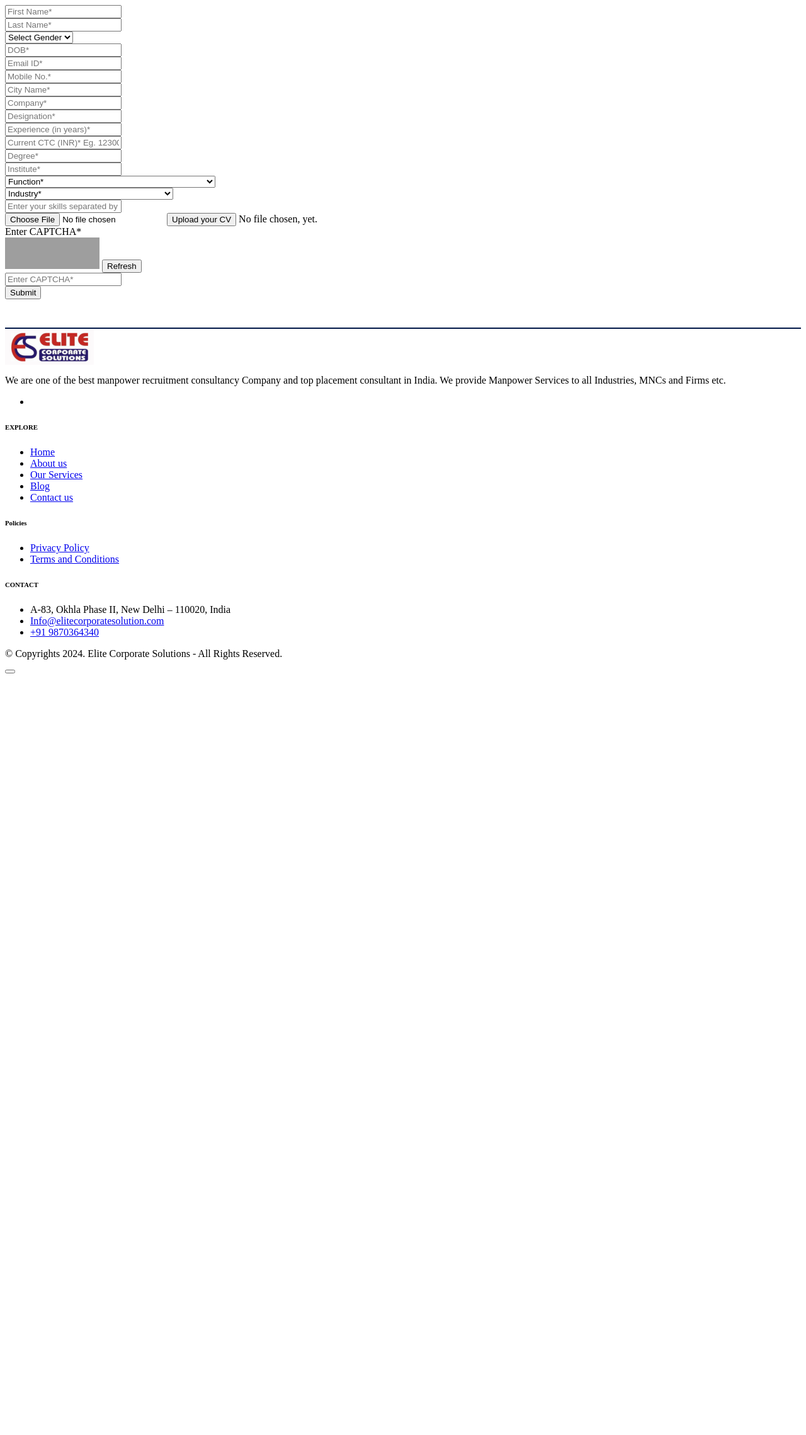
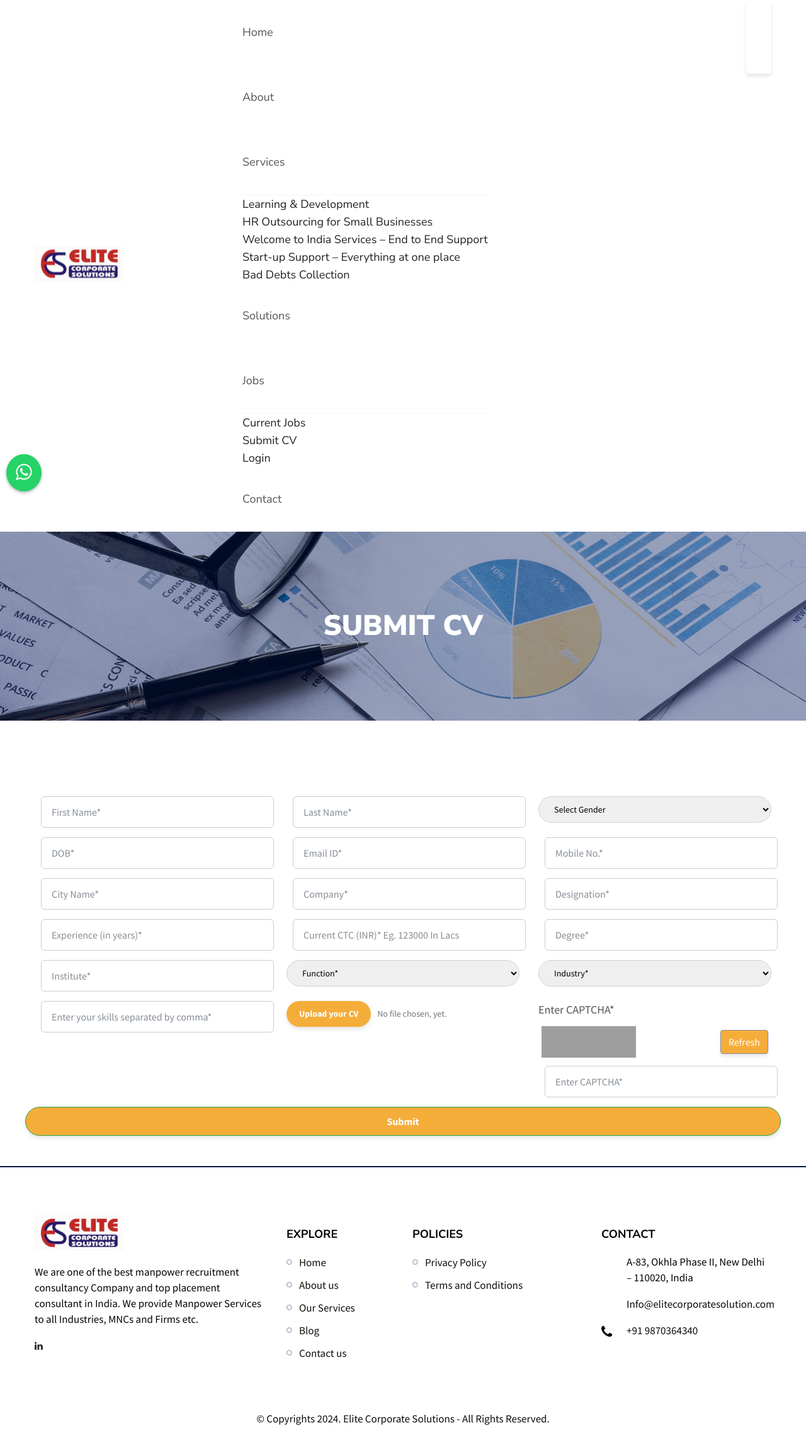
Before and after one commit to ankit-kumar-guptaa/elite-new, a PHP site: page /submit_cv in a window 1280 px wide. Shown: the whole page at 63% size. Before the commit the page ends 1069 px from the top, so only its background shows below. Run offline with PHP 8.4, Linux system fonts and the light colour scheme; some libraries are stand-ins or nearby versions; grey boxes are pictures that could not be loaded.

Commit message:
Refactor services.php and submit_cv.php for improved SEO and user experience. Updated meta tags in services.php to reflect service offerings and optimized Open Graph and Twitter Card tags. In submit_cv.php, added comprehensive HTML structure, enhanced styling for form elements, and integrated Google Tag Manager for better analytics tracking. These changes aim to enhance site visibility and user interaction.

```diff
--- a/submit_cv.php
+++ b/submit_cv.php
@@ -1,4 +1,243 @@
+<!DOCTYPE html>
+<html lang="en">
 
+<head>
+    <!-- Basic Meta Tags -->
+    <meta charset="UTF-8">
+    <meta name="viewport" content="width=device-width, initial-scale=1, shrink-to-fit=no">
+    <meta http-equiv="X-UA-Compatible" content="IE=edge">
+
+    <!-- SEO Meta Tags -->
+    <title>Solutions Elite Corporate Solutions - Leading Recruitment Agency in India</title>
+    <meta name="description"
+        content="Learn about Elite Corporate Solutions, a premier recruitment agency in India. Discover our journey, mission, and commitment to connecting top talent with leading organizations.">
+    <meta name="keywords"
+        content="about elite corporate solutions, recruitment company history, top recruitment agency india, HR solutions company, manpower consultancy background">
+    <meta name="author" content="Elite Corporate Solutions">
+
+    <!-- Open Graph Meta Tags -->
+    <meta property="og:title" content="About Elite Corporate Solutions - Leading Recruitment Agency">
+    <meta property="og:description"
+        content="Discover Elite Corporate Solutions' journey as India's trusted recruitment partner. Learn about our mission and expertise in talent acquisition.">
+    <meta property="og:image" content="https://elitecorporatesolutions.com/images/about-og-image.jpg">
+    <meta property="og:url" content="https://elitecorporatesolutions.com/about">
+    <meta property="og:type" content="website">
+
+    <!-- Twitter Card Meta Tags -->
+    <meta name="twitter:card" content="summary_large_image">
+    <meta name="twitter:title" content="About Elite Corporate Solutions - Leading Recruitment Agency">
+    <meta name="twitter:description"
+        content="Discover Elite Corporate Solutions' journey as India's trusted recruitment partner. Learn about our mission and expertise in talent acquisition.">
+    <meta name="twitter:image" content="https://elitecorporatesolutions.com/images/about-twitter-card.jpg">
+
+    <!-- Canonical URL -->
+    <link rel="canonical" href="https://elitecorporatesolutions.com/about">
+
+    <?php include 'include/assets.php'; ?>
+
+
+    <style>
+
+
+
+
+
+
+.form-control,
+.form-select {
+    border-radius: 25px;
+    padding: 10px 20px;
+    border: 1px solid #ced4da;
+    font-size: 14px;
+    width: 100%;
+}
+
+.form-control:focus,
+.form-select:focus {
+    border-color: #007bff;
+    box-shadow: 0 0 5px rgba(0, 123, 255, 0.5);
+}
+
+.btn-primary,
+.btn-success {
+    border-radius: 25px;
+    font-size: 16px;
+    font-weight: bold;
+    padding: 10px 20px;
+}
+
+.btn-primary:hover {
+    background-color: #0056b3;
+    border: none;
+}
+
+.btn-success:hover {
+    background-color: #28a745;
+}
+
+#custom-button {
+    background-color: #007bff;
+    color: white;
+    border: none;
+    border-radius: 25px;
+    padding: 10px 20px;
+    font-size: 14px;
+    cursor: pointer;
+    transition: background-color 0.3s ease;
+}
+
+#custom-button:hover {
+    background-color: #0056b3;
+}
+
+#custom-text {
+    font-size: 14px;
+    color: #6c757d;
+    margin-left: 10px;
+}
+
+.row.g-3 > .col-md-4 {
+    margin-bottom: 15px;
+}
+
+button {
+    box-shadow: 0px 4px 6px rgba(0, 0, 0, 0.1);
+}
+
+.text-danger {
+    font-size: 12px;
+    margin-top: 5px;
+}
+
+@media (max-width: 768px) {
+    .row.g-3 > .col-md-4 {
+        flex: 0 0 100%;
+        max-width: 100%;
+    }
+
+
+
+
+}
+
+
+/* Captcha Container Styling */
+#captcha {
+    font-size: 18px;
+    font-weight: bold;
+    color: #444;
+    padding: 10px;
+    background-color: #fff;
+    border: 2px solid #28a745;
+    border-radius: 8px;
+    width: 100%;
+    text-align: center;
+    letter-spacing: 3px;
+    transition: border 0.3s ease, box-shadow 0.3s ease;
+}
+
+/* Captcha Text Style */
+#captcha-text {
+    font-size: 22px;
+    font-weight: bold;
+    color: #fff;
+    background: linear-gradient(90deg, #1e90ff, #00bfff);
+    padding: 12px 20px;
+    border-radius: 6px;
+    border: 2px solid #007bff;
+    transition: transform 0.3s ease;
+}
+
+/* Hover Effect on Captcha Text */
+#captcha-text:hover {
+    transform: scale(1.1);
+    cursor: pointer;
+}
+
+/* Input Style for the User to Enter CAPTCHA */
+.form-control {
+    font-size: 16px;
+    color: #495057;
+    padding: 12px 16px;
+    border: 1px solid #ccc;
+    border-radius: 6px;
+    margin-left: 10px;
+    transition: border-color 0.3s ease;
+}
+
+/* Focus Effect for Input Field */
+#captcha:focus {
+    border-color: #28a745;
+    outline: none;
+    box-shadow: 0 0 5px rgba(40, 167, 69, 0.5);
+}
+
+/* Captcha Error Message */
+#captcha-error {
+    display: none;
+    font-size: 14px;
+    color: #e74c3c;
+    margin-top: 8px;
+}
+
+/* Enhancing the Input Group */
+.input-group {
+    display: flex;
+    align-items: center;
+    justify-content: space-between;
+    gap: 12px;
+    padding: 5px;
+}
+
+/* Button Style or Submit Button if needed */
+button {
+    background-color: #28a745;
+    color: white;
+    padding: 10px 20px;
+    border: none;
+    border-radius: 6px;
+    cursor: pointer;
+    transition: background-color 0.3s;
+}
+
+button:hover {
+    background-color: #218838;
+}
+
+
+
+</style>
+
+
+
+<!-- Google tag (gtag.js) -->
+<script async src="https://www.googletagmanager.com/gtag/js?id=AW-10893858085"></script>
+<script>
+  window.dataLayer = window.dataLayer || [];
+  function gtag(){dataLayer.push(arguments);}
+  gtag('js', new Date());
+
+  gtag('config', 'AW-10893858085');
+</script>
+<!-- Event snippet for Elite Corporate conversion page -->
+<script>
+  gtag('event', 'conversion', {'send_to': 'AW-10893858085/g5f4CLitibsDEKWqzMoo'});
+</script>
+
+</head>
+
+<body>
+    <div class="main-page-wrapper">
+        <?php include_once 'include/header.php'; ?>
+
+        <!-- Inner Banner -->
+        <div class="theme-inner-banner section-spacing">
+            <div class="overlay">
+                <div class="container">
+                    <h2>Submit CV</h2>
+                </div>
+            </div>
+        </div>
 
 
 
```
Also changed, not shown: services.php (+12 -23 lines).
